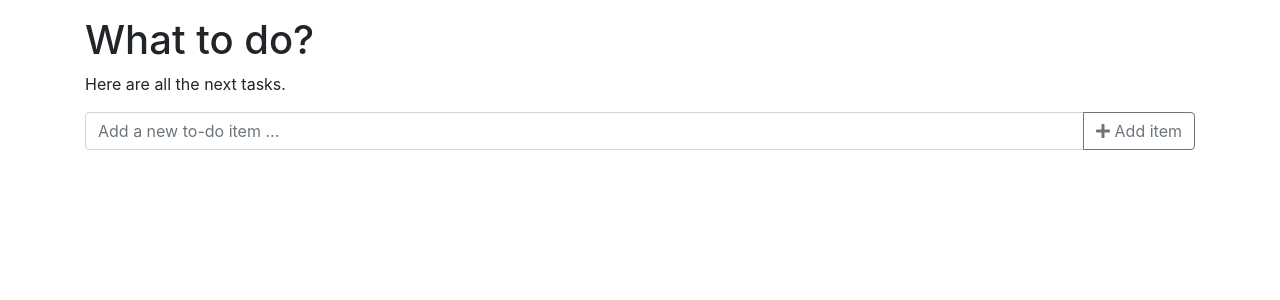
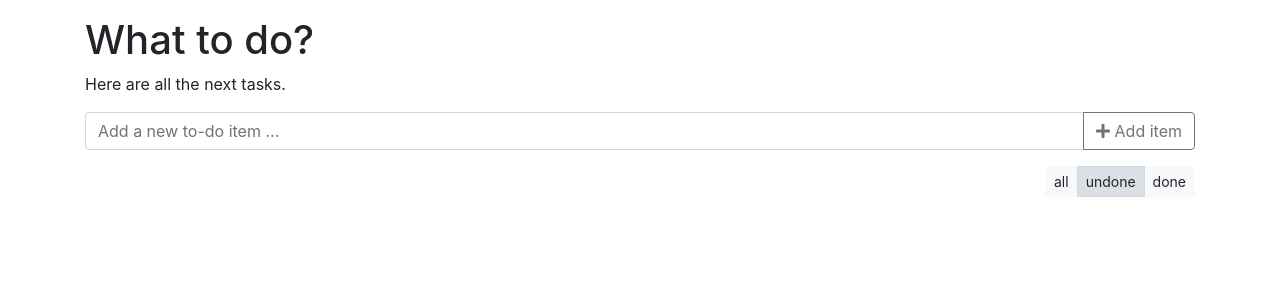
Before and after one commit to mhdalmasri/ToDoList-with-redux, a React (Create React App) app: page / in a window 1280 px wide. Shown: the top 300 px of the page. Built offline with nearby package versions, Linux system fonts and the light colour scheme.

Commit message:
filter added

```diff
--- a/src/components/App.js
+++ b/src/components/App.js
@@ -2,6 +2,7 @@ import React from "react";
 import Header from "./Header";
 import ToDoForm from "./ToDoForm";
 import ToDoList from "./ToDoList";
+import ToDoFilter from "./ToDoFilter";
 import uuid from "uuid/v4";
 import Storage from "../modules/Storage";
 
@@ -9,14 +10,15 @@ class App extends React.Component {
   constructor(props) {
     super(props);
 
-    this.storageKey = "react-todo";
+    this.storageKey = this.props.storageKey || "react-todo";
     const old = Storage.get(this.storageKey);
 
     if (old) {
       this.state = JSON.parse(old);
     } else {
       this.state = {
-        toDoItems: {}
+        toDoItems: {},
+        filter: "undone"
       };
 
       Storage.set(this.storageKey, JSON.stringify(this.state));
@@ -63,13 +65,25 @@ class App extends React.Component {
     });
   };
 
+  setFilter = filter => {
+    this.setState(state => {
+      state.filter = filter;
+      return state;
+    });
+  };
+
   render() {
     return (
       <div className="container">
         <Header tagline="Here are all the next tasks." />
         <ToDoForm addToDo={this.addToDo} />
+        <ToDoFilter
+          activeFilter={this.state.filter}
+          setFilter={this.setFilter}
+        />
         <ToDoList
           items={this.state.toDoItems}
+          filter={this.state.filter}
           updateToDoText={this.updateToDoText}
           toggleToDoDone={this.toggleToDoDone}
           removeToDo={this.removeToDo}
--- /dev/null
+++ b/src/components/ToDoFilter.js
@@ -0,0 +1,34 @@
+import React from "react";
+
+class ToDoFilter extends React.Component {
+  filters = ["all", "undone", "done"];
+
+  render() {
+    return (
+      <div className="todo-filters text-right">
+        <div
+          className="btn-group btn-group-sm"
+          role="group"
+          aria-label="Set a filter to show items"
+        >
+          {this.filters.map(filter => (
+            <button
+              type="button"
+              className={`btn btn-light ${
+                this.props.activeFilter === filter ? "active" : ""
+              }`}
+              onClick={e => {
+                this.props.setFilter(filter);
+              }}
+              key={filter}
+            >
+              {filter}
+            </button>
+          ))}
+        </div>
+      </div>
+    );
+  }
+}
+
+export default ToDoFilter;
--- a/src/components/ToDoList.js
+++ b/src/components/ToDoList.js
@@ -2,15 +2,33 @@ import React from "react";
 import ToDoItem from "./ToDoItem";
 
 class ToDoList extends React.Component {
+  filteredItems = () => {
+    const filtered = [];
+
+    for (const uuid in this.props.items) {
+      const item = this.props.items[uuid];
+
+      if (
+        this.props.filter === "all" ||
+        (this.props.filter === "done" && item.done === true) ||
+        (this.props.filter === "undone" && item.done === false)
+      ) {
+        filtered.push(item);
+      }
+    }
+
+    return filtered;
+  };
+
   render() {
     return (
       <div className="todo-list">
         <table className="todo-items table table-borderless">
           <tbody>
-            {Object.keys(this.props.items).map(uuid => (
+            {this.filteredItems().map(item => (
               <ToDoItem
-                key={`todo-item-${uuid}`}
-                data={this.props.items[uuid]}
+                key={`todo-item-${item.uuid}`}
+                data={item}
                 updateToDoText={this.props.updateToDoText}
                 toggleToDoDone={this.props.toggleToDoDone}
                 removeToDo={this.props.removeToDo}
```
